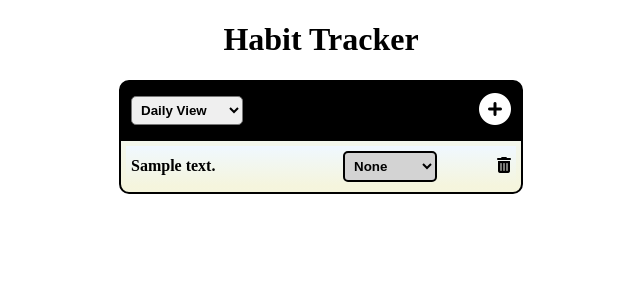
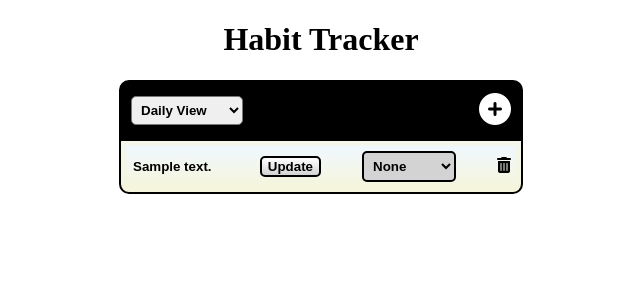
Before and after one commit to Priyanka-Agrawal2022/HabitTrackerApp, a Node server app: page / in a window 1280 px wide. Shown: the top 300 px of the page, without its empty margins (319-959 px from the left). Run offline with Node 20, Linux system fonts and the light colour scheme; tables that the repository leaves empty hold one stand-in row (values such as "Sample post"); style sheets or scripts are compiled from the project's sources; some libraries are stand-ins or nearby versions.

Commit message:
implement update habit functionality

```diff
--- a/assets/css/daily.css
+++ b/assets/css/daily.css
@@ -13,11 +13,26 @@
   background: linear-gradient(aliceblue, beige);
 }
 
-#habits-container ul .habit p {
-  margin: 0;
-  width: 40%;
-  max-width: 50%;
-  text-align: left;
+#habits-container ul .habit form {
+  display: flex;
+  justify-content: space-between;
+  width: 50%;
+}
+
+#habits-container ul .habit form .desc {
+  font-weight: bold;
+  border: none;
+  background-color: inherit;
+  width: 90%;
+  margin-right: 10px;
+}
+
+#habits-container ul .habit form .submit {
+  font-weight: bold;
+  border: 2px solid black;
+  border-radius: 5px;
+  background: linear-gradient(white, lightgrey);
+  cursor: pointer;
 }
 
 #habits-container ul .habit .status {
--- a/assets/scss/daily.scss
+++ b/assets/scss/daily.scss
@@ -12,11 +12,26 @@
             align-items: center;
             background: linear-gradient(aliceblue, beige);
 
-            p {
-                margin: 0;
-                width: 40%;
-                max-width: 50%;
-                text-align: left;
+            form {
+                display: flex;
+                justify-content: space-between;
+                width: 50%;
+
+                .desc {
+                    font-weight: bold;
+                    border: none;
+                    background-color: inherit;
+                    width: 90%;
+                    margin-right: 10px;
+                }
+
+                .submit {
+                    font-weight: bold;
+                    border: 2px solid black;
+                    border-radius: 5px;
+                    background: linear-gradient(white, lightgrey);
+                    cursor: pointer;
+                }
             }
 
             .status {
--- a/controllers/home_controller.js
+++ b/controllers/home_controller.js
@@ -70,8 +70,6 @@ module.exports.updateStatus = async function (req, res) {
             new: true
         });
 
-        console.log(habit);
-
         return res.status(200).json({habit: habit});
 
     } catch (err) {
@@ -82,12 +80,15 @@ module.exports.updateStatus = async function (req, res) {
 module.exports.update = async function (req, res) {
     try {
         const habitId = req.query.id;
-        const habitStatus = req.query.status;
         const habit = await Habit.findByIdAndUpdate(habitId,{
-            status: habitStatus
+            description: req.body.description
+        }, {
+            new: true
         });
 
-        return res.status(200).json({habit: habit});
+        console.log(habit);
+
+        return res.redirect('back');
 
     } catch (err) {
         console.log('Error:', err);
--- a/routes/index.js
+++ b/routes/index.js
@@ -7,6 +7,7 @@ router.get('/weekly', homeController.weekly);
 router.get('/add-habit', homeController.addHabit);
 router.post('/create', homeController.create);
 router.get('/delete', homeController.delete);
+router.post('/update', homeController.update);
 router.post('/update-status', homeController.updateStatus);
 
 module.exports = router;
--- a/views/daily.ejs
+++ b/views/daily.ejs
@@ -4,15 +4,16 @@
     <ul>
         <% for(habit of habits_list) { %>
             <li id="<%= habit._id %>" class="habit">
-                <p><%= habit.description %></p>
+                <form action="/update?id=<%= habit._id %>" method="POST">
+                    <input type="text" name="description" class="desc" value="<%= habit.description %>" required>
+                    <input type="submit" value="Update" class="submit">
+                </form>
 
                 <select id="<%= habit._id %>" class="status" onchange="setStatus()">
                     <option value="none">None</option>
                     <option value="done">Done</option>
                     <option value="not done">Not Done</option>
                 </select>
-
-                <!-- <a class="update" href="/update?id=<%= habit._id %>"><i class="fa-solid fa-pen-to-square"></i></a> -->
 
                 <a class="delete" href="/delete?id=<%= habit._id %>"><i class="fa-solid fa-trash-can"></i></a>
             </li>
```
